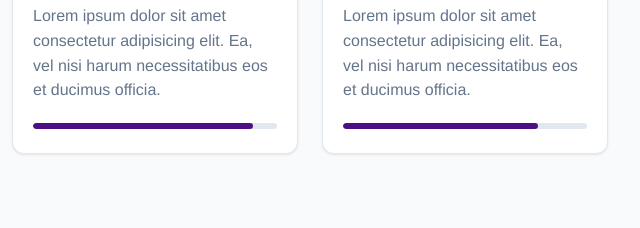
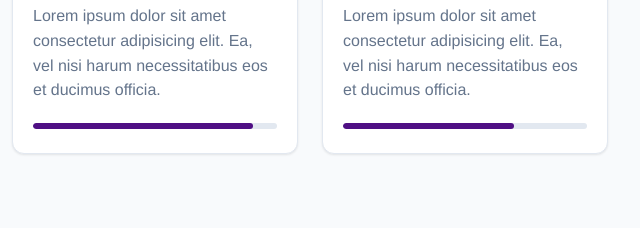
Before and after one commit to SafiyyaFahim/Capstone-Project-1, a plain HTML site: page index.html in a window 1280 px wide. Shown: the part 1932-2160 px from the top of the page, 640-1280 px from the left. Drawn offline with Linux system fonts and the light colour scheme.

Commit message:
Initial Commit

```diff
--- a/index.html
+++ b/index.html
@@ -26,7 +26,6 @@
                 <li><a href="contact">Contact</a></li>
             </ul>
         </nav>
-
     </header>
 
 
@@ -47,9 +46,7 @@
                 <div class="hero-img">
                     <img src="assets/image/7a4b93478d2714619cec75e510ba9e1e.jpg" alt="my Photo">
                 </div>
-
             </div>
-
         </section>
 
         <section id="about">
@@ -185,13 +182,11 @@
                             necessitatibus eos et ducimus officia.</p>
 
                         <div class="skill-bar">
-                            <div class="fill-bar" style="width: 80%;"></div>
+                            <div class="fill-bar" style="width: 70%;"></div>
                         </div>
                     </div>
-
                 </div>
             </div>
-
         </section>
 
         <section id="experience">
```
